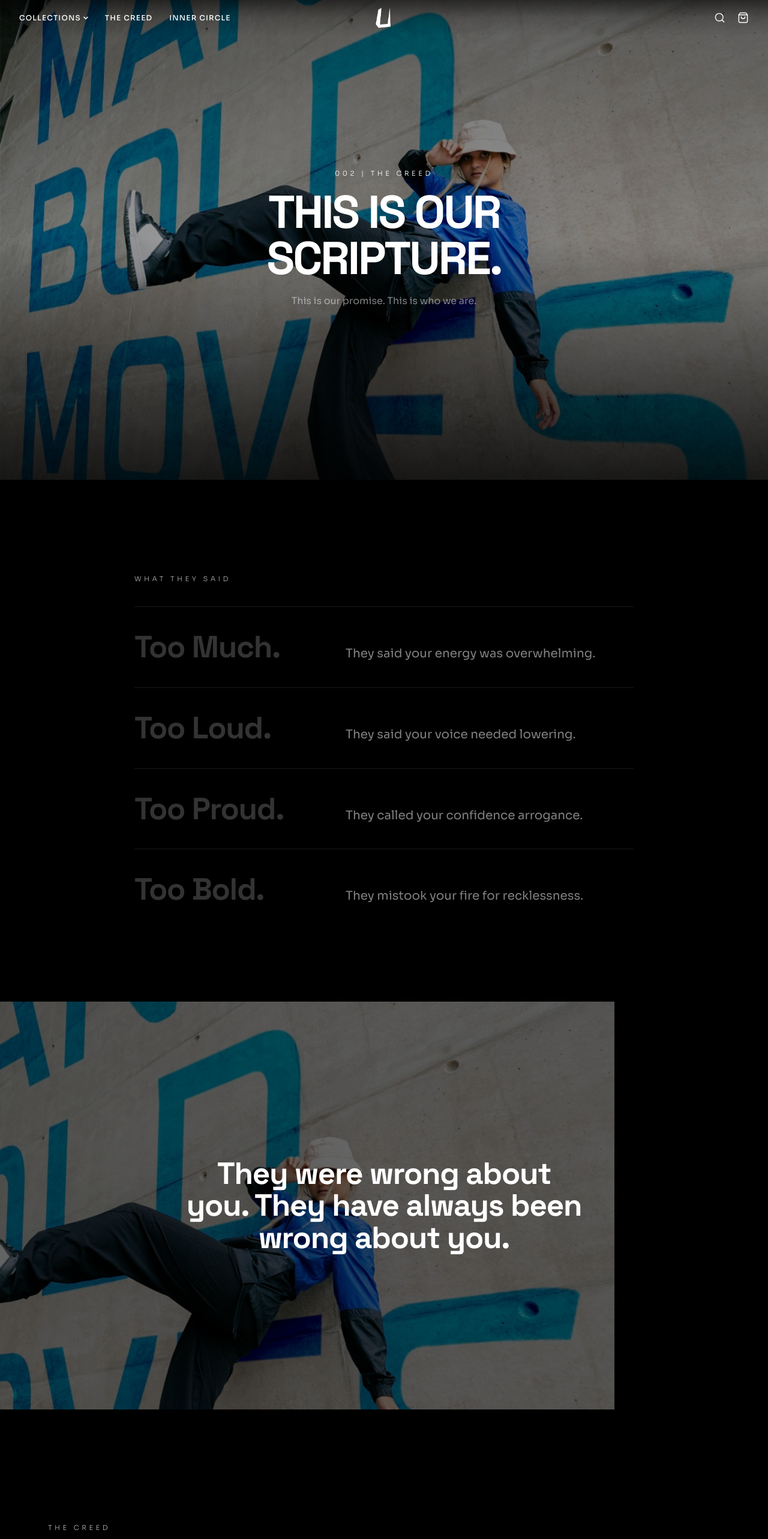
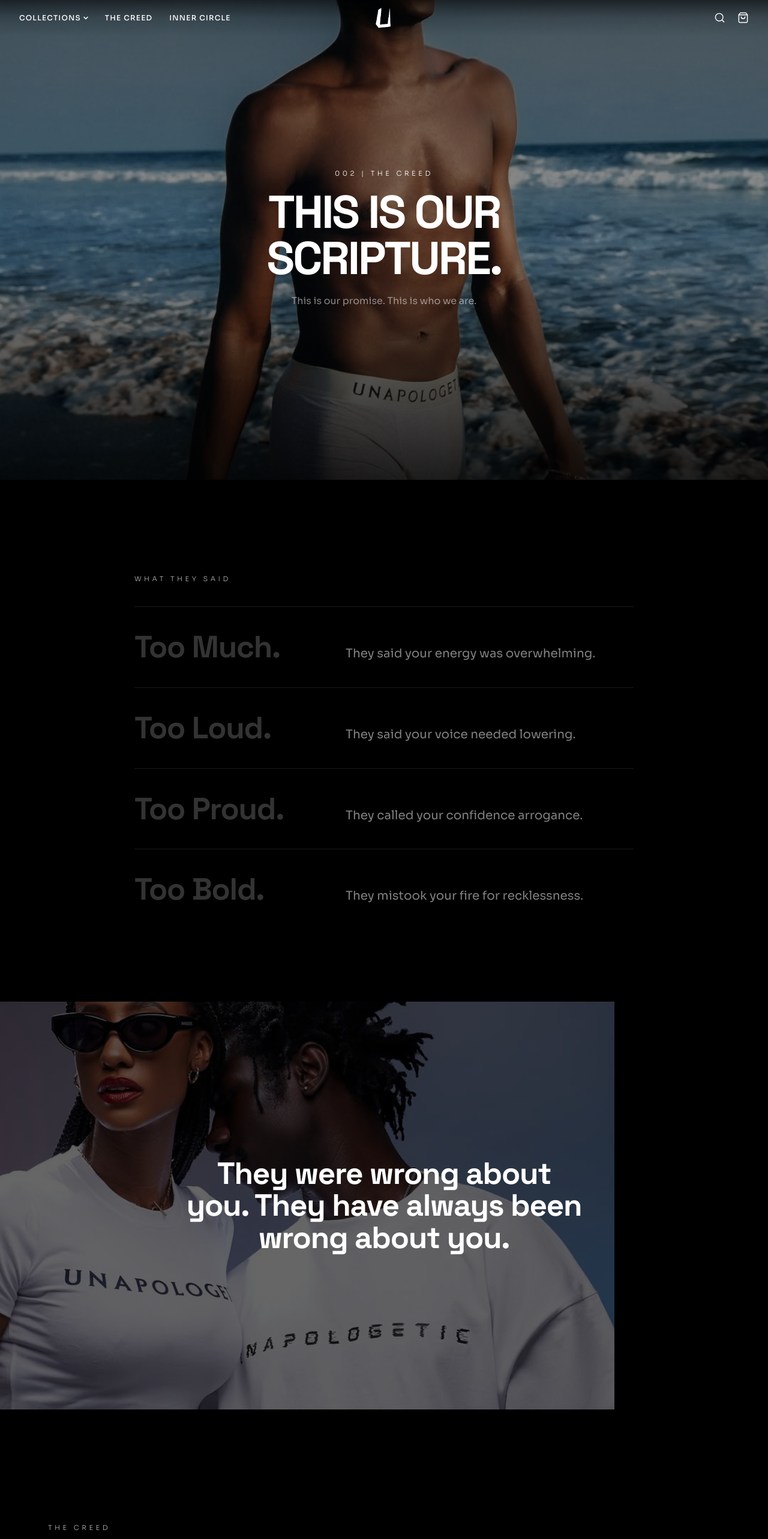
Before and after one commit to HansOheneba/unap, a Next.js app: page /the-creed in a window 1280 px wide. Shown: the top 2566 px of the page at 60% size. Built offline with nearby package versions, Linux system fonts and the light colour scheme.

Commit message:
creed page

```diff
--- a/app/the-creed/page.tsx
+++ b/app/the-creed/page.tsx
@@ -94,7 +94,7 @@
       >
         <motion.div style={{ y: heroImgY }} className="absolute inset-0">
           <Image
-            src="/creed/creed.jpg"
+            src="/home/manBeach.jpg"
             alt=""
             fill
             className="object-cover brightness-60"
@@ -166,7 +166,7 @@
 
       {/* ── 03  FULL-BLEED PARALLAX STATEMENT ── */}
       <ParallaxImage
-        src="/creed/creed.jpg"
+        src="/home/womanXman.jpg"
         speed={0.2}
         className="h-[85vh]"
         overlay={
@@ -226,7 +226,7 @@
           </FadeIn>
         </div>
         <ParallaxImage
-          src="/creed/creed.jpg"
+          src="/home/manXmanModels.jpg"
           speed={0.15}
           className="min-h-96 md:min-h-0 order-1 md:order-2"
         />
@@ -286,7 +286,7 @@
 
       {/* ── 08  SECOND PARALLAX ── */}
       <ParallaxImage
-        src="/creed/creed.jpg"
+        src="/home/manStudio.jpg"
         speed={0.18}
         className="h-[60vh]"
         overlay={
```
